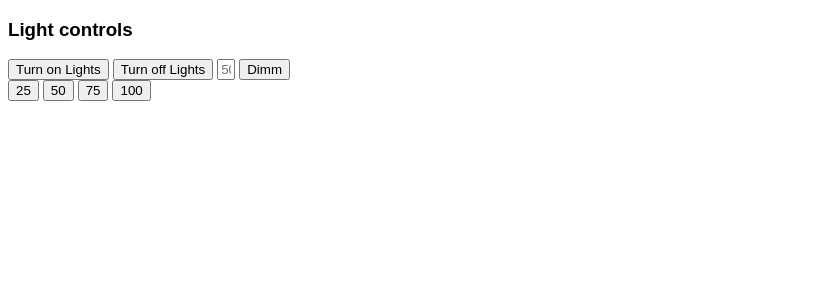
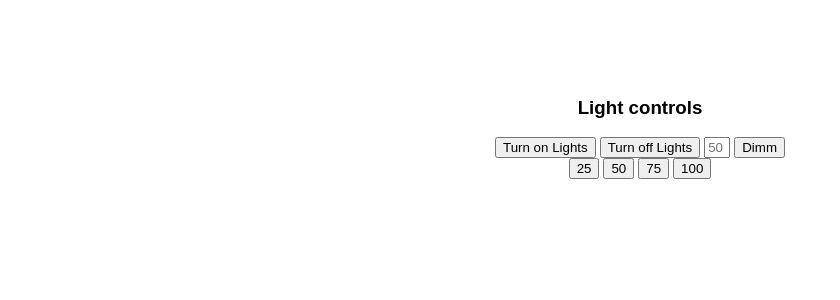
Before and after one commit to jonashoft/homeautomation, a Flask app: page / in a window 1280 px wide. Shown: the top 300 px of the page, without its empty margins (0-840 px from the left). Run offline with Flask 2, Linux system fonts and the light colour scheme.

Commit message:
added css

```diff
--- a/static/css/main.css
+++ b/static/css/main.css
@@ -1,7 +1,12 @@
 input[type="text"] {
-    width: 10px;
+    width: 18px;
 }
 
 h3 {
     font-family: Arial, Helvetica, sans-serif;
 }
+
+body {
+    padding: 70px 0;
+    text-align: center;
+}
```
